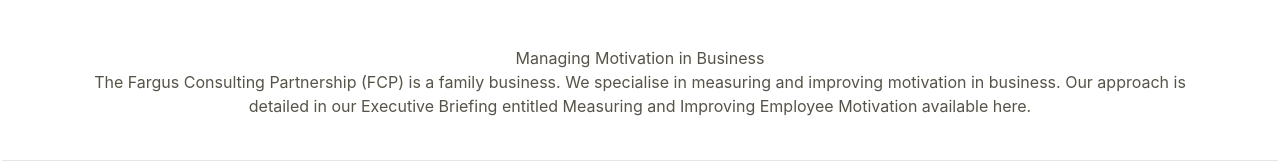
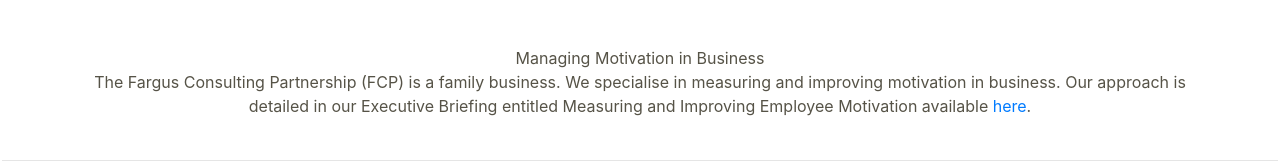
Before and after one commit to nikkifargus/nikkifargus.github.io, a React (Create React App) app: page / in a window 1280 px wide. Shown: the part 315-483 px from the top of the page. Built offline with nearby package versions, Linux system fonts and the light colour scheme.

Commit message:
added link to book and removed nav links

```diff
--- a/package.json
+++ b/package.json
@@ -14,7 +14,7 @@
   "homepage": "https://nikkifargus.github.io",
   "scripts": {
     "predeploy": "npm run build",
-    "deploy": "gh-pages -d master build",
+    "deploy": "gh-pages -d build",
     "start": "react-scripts start",
     "build": "react-scripts build",
     "test": "react-scripts test",
--- a/src/components/client-list.js
+++ b/src/components/client-list.js
@@ -1,4 +1,3 @@
-import { NavLink } from 'react-router-dom';
 import React from 'react';
 import fsa from "../images/fsa.png"
 import lch from "../images/lch.png"
--- a/src/components/index.js
+++ b/src/components/index.js
@@ -1,4 +1,3 @@
-import { NavLink } from 'react-router-dom';
 import React from 'react';
 import logo from '../images/fcp.png'
 
@@ -11,7 +10,7 @@
     </div>
     <div style={{color: '#565347', textAlign: 'center'}}>
       <div> Managing Motivation in Business </div>
-      <div> The Fargus Consulting Partnership (FCP) is a family business. We specialise in measuring and improving motivation in business. Our approach is detailed in our Executive Briefing entitled Measuring and Improving Employee Motivation available here. </div>
+      <div> The Fargus Consulting Partnership (FCP) is a family business. We specialise in measuring and improving motivation in business. Our approach is detailed in our Executive Briefing entitled Measuring and Improving Employee Motivation available <a href="https://books.google.co.uk/books/about/Measuring_and_Improving_Employee_Motivat.html?id=-0VYAAAAYAAJ&redir_esc=y">here</a>. </div>
     </div>
     </div>
 );
```
